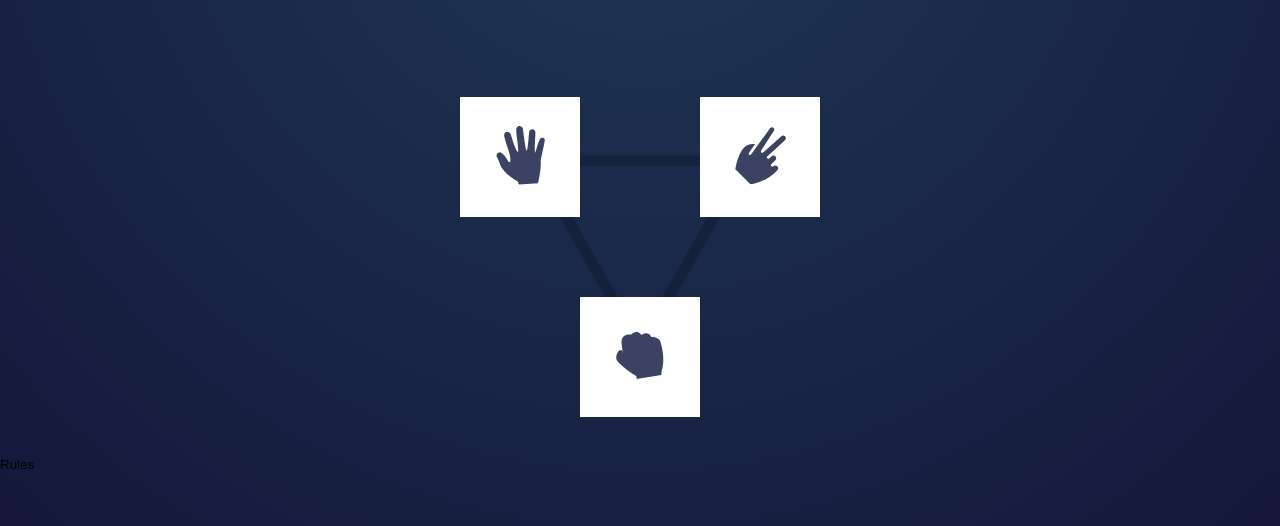
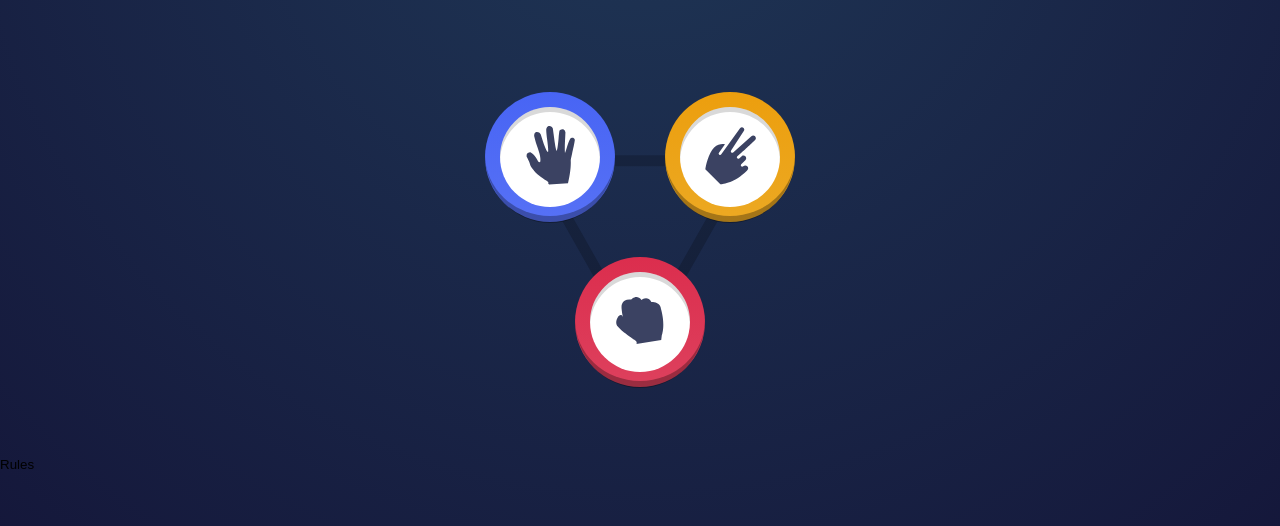
Before and after one commit to ahmed-s-fatahallah/paper-scissors-rock, a website built with Vite: page index.html in a window 1280 px wide. Shown: the part 176-702 px from the top of the page. Built offline with nearby package versions, Linux system fonts and the light colour scheme.

Commit message:
feat: Add styles for the rock&paper&scissors btns

```diff
--- a/style.css
+++ b/style.css
@@ -83,42 +83,76 @@ body {
   color: var(--dark-text);
 }
 .game-section {
-  width: 60%;
   margin-top: 6rem;
 
-  margin-inline: auto;
   background-image: url(./images/bg-triangle.svg);
   background-repeat: no-repeat;
-  background-size: 30%;
+  background-size: 23rem;
   background-position: center;
 
   display: grid;
   grid-template-columns: 1fr auto 1fr;
   grid-template-rows: repeat(2, 20rem);
-  justify-items: center;
 }
 
 .game-section__paper,
 .game-section__rock,
 .game-section__scissors {
   background-color: #fff;
-  width: 12rem;
+  width: 13rem;
   aspect-ratio: 1/1;
   align-self: center;
+
+  cursor: pointer;
+
+  border-radius: 50%;
+  background-clip: padding-box, border-box;
+  background-origin: border-box;
+  border: 15px solid transparent;
+
+  box-shadow: inset 0px 5px 0px 0px rgb(0, 0, 0, 0.15);
 }
+
+.game-section__paper::after,
+.game-section__scissors::after,
+.game-section__rock::after {
+  content: "";
+  display: block;
+  position: absolute;
+  top: -21px;
+  left: -15px;
+  width: 130%;
+  aspect-ratio: 1/1;
+  background-color: transparent;
+  border-radius: 50%;
+  border: 7px solid rgb(0, 0, 0, 0.3);
+  border-top: none;
+  border-left: none;
+  border-right: none;
+}
+
 .game-section__paper {
-  grid-column: 1/2;
-  grid-row: 1/2;
+  position: relative;
   justify-self: end;
+
+  margin-right: -4rem;
+  background-image: linear-gradient(90deg, hsl(0, 0%, 100%), hsl(0, 0%, 100%)),
+    var(--paper-gradient);
+}
+.game-section__scissors {
+  position: relative;
+  grid-column: 3/4;
+  margin-left: -4rem;
+
+  background-image: linear-gradient(90deg, hsl(0, 0%, 100%), hsl(0, 0%, 100%)),
+    var(--scissors-gradient);
 }
 .game-section__rock {
+  position: relative;
   grid-column: 2/3;
-  grid-row: 2/3;
-}
-.game-section__scissors {
-  grid-column: 3/4;
-  grid-row: 1/2;
-  justify-self: start;
+  align-self: start;
+  background-image: linear-gradient(90deg, hsl(0, 0%, 100%), hsl(0, 0%, 100%)),
+    var(--rock-gradient);
 }
 
 .rules-btn {
```
